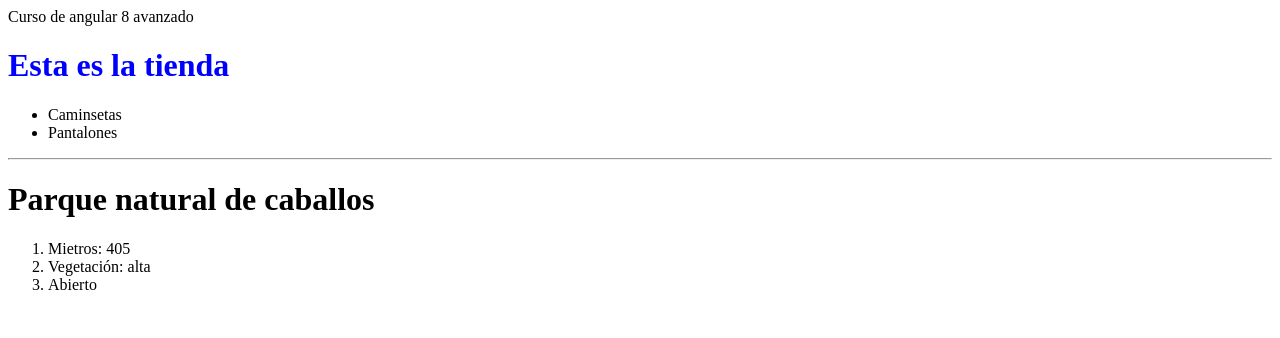
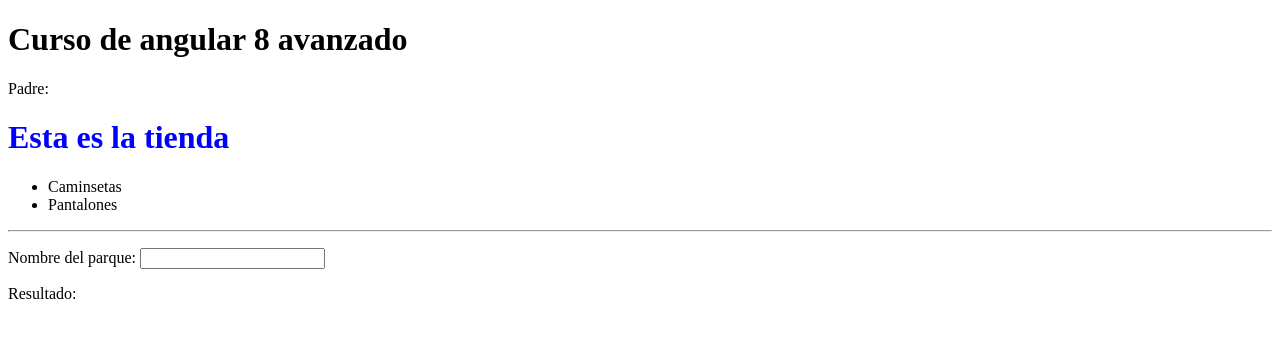
Before and after one commit to OussamaAlouat/curso-angular8, an Angular app: page / in a window 1280 px wide. Shown: the top 338 px of the page. Built offline with nearby package versions, Linux system fonts and the light colour scheme.

Commit message:
Add input data with @Input

```diff
--- a/src/app/app.component.html
+++ b/src/app/app.component.html
@@ -1,6 +1,4 @@
 <div>
-  {{title}}
+  <h1>{{title}}</h1>
   <tienda></tienda>
-  <hr />
-  <parques></parques>
 </div>
--- a/src/app/app.module.ts
+++ b/src/app/app.module.ts
@@ -1,5 +1,6 @@
 import { BrowserModule } from '@angular/platform-browser';
 import { NgModule } from '@angular/core';
+import {FormsModule}   from '@angular/forms';
 
 import { AppRoutingModule } from './app-routing.module';
 
@@ -16,7 +17,8 @@
   ],
   imports: [
     BrowserModule,
-    AppRoutingModule
+    AppRoutingModule,
+    FormsModule
   ],
   providers: [],
   bootstrap: [AppComponent]
--- a/src/app/components/parques/parques.component.ts
+++ b/src/app/components/parques/parques.component.ts
@@ -1,4 +1,4 @@
-import { Component } from '@angular/core';
+import { Component, Input } from '@angular/core';
 
 @Component({
   selector: 'parques',
@@ -6,8 +6,8 @@
 })
 
 export class ParquesComponent {
-  public nombre: string;
-  public metros: number;
+  @Input() nombre: string;
+  @Input('metros_cuadrados') metros: number;
   public vegetacion: string;
   public abierto: boolean;
 
--- a/src/app/components/tienda/tienda.component.html
+++ b/src/app/components/tienda/tienda.component.html
@@ -1,5 +1,20 @@
+Padre:
 <h1>{{titulo}}</h1>
 <ul>
   <li>Caminsetas</li>
   <li>Pantalones</li>
 </ul>
+
+<hr/>
+<p>
+  Nombre del parque:
+  <input type="text" [(ngModel)]="nombreDelParque" (keyup)="mostrarNombre()"/>
+</p>
+<p>
+  Resultado: {{nombreDelParque}}
+</p>
+
+<p *ngIf="nombreDelParque">
+  Hijo:
+  <parques [nombre]="nombreDelParque" [metros_cuadrados]="500"></parques>
+</p>
--- a/src/app/components/tienda/tienda.component.ts
+++ b/src/app/components/tienda/tienda.component.ts
@@ -8,7 +8,13 @@
 
 export class TiendaComponent {
   public titulo;
+  public nombreDelParque: string;
+
   constructor() {
     this.titulo = 'Esta es la tienda';
   }
+
+  mostrarNombre() {
+    console.log(this.nombreDelParque);
+  }
 }
```
